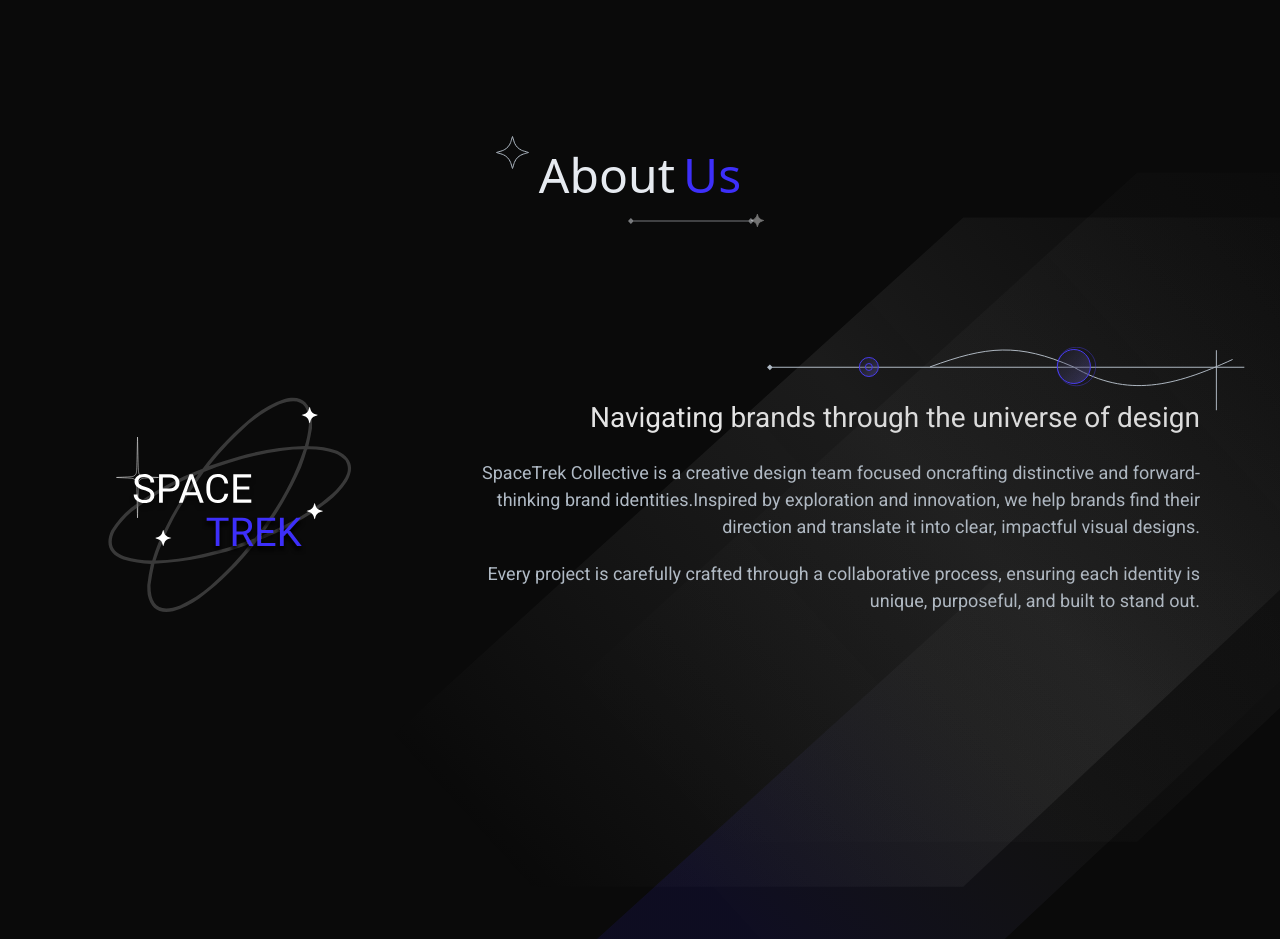
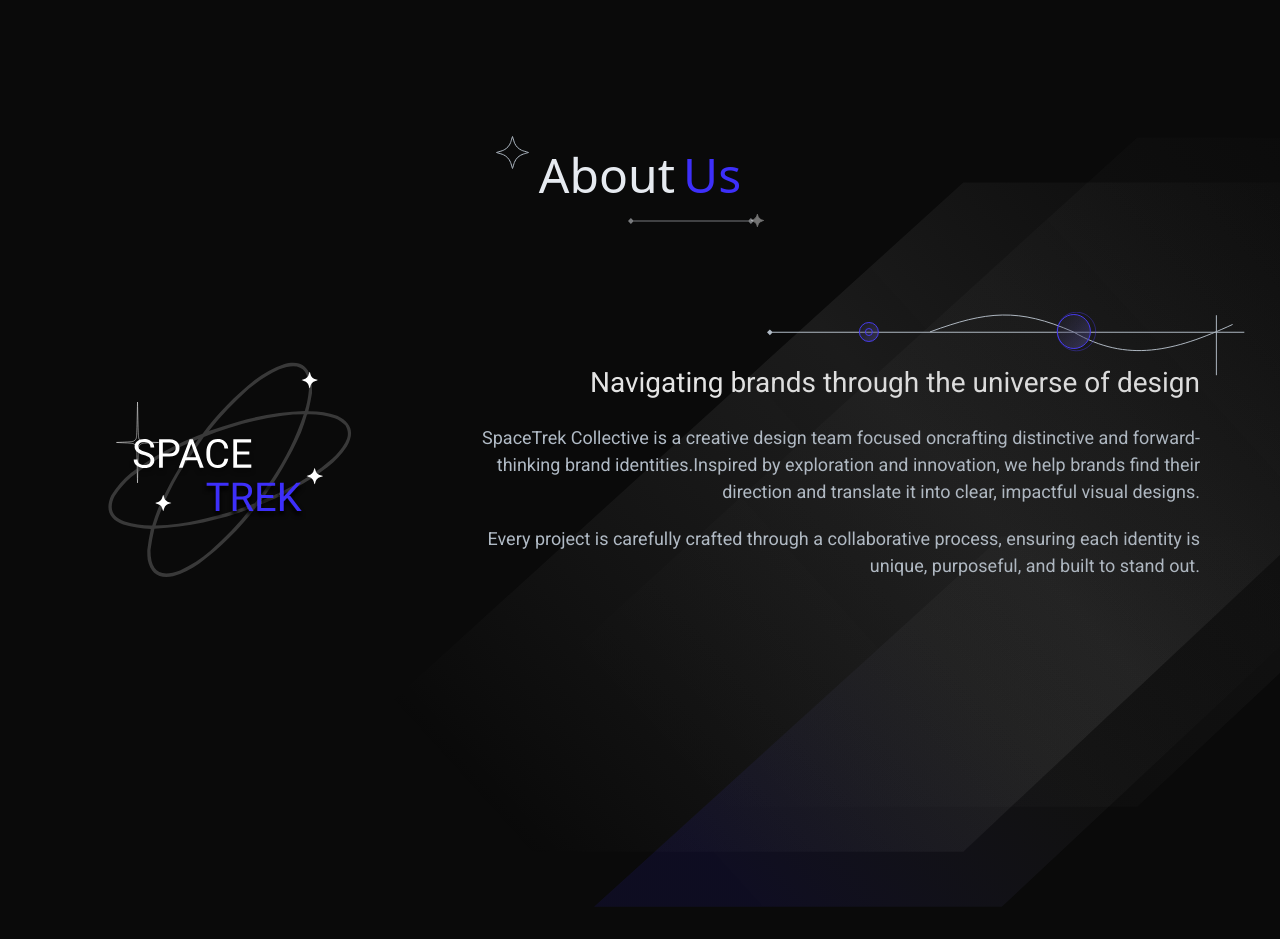
Before and after one commit to leumastrycode/Spacetrek-Collective, a Next.js app: page / in a window 1280 px wide. Shown: the part 1160-2099 px from the top of the page. Built offline with nearby package versions, Linux system fonts and the light colour scheme.

Commit message:
about us

```diff
--- a/components/sections/About.tsx
+++ b/components/sections/About.tsx
@@ -8,7 +8,7 @@ import StarLine from "@/assets-svgr/star-27.svg";
 export default function About() {
   return (
     <section id="about" className="w-full py-[60px] md:py-[100px]">
-      <div className="w-full flex flex-col justify-center gap-0 gap-[155px]">
+      <div className="w-full flex flex-col justify-center gap-0 gap-[50px] min-[600px]:gap-[120px]">
 
 
         <div className="flex justify-center">
@@ -38,7 +38,7 @@ export default function About() {
                 <h2 className="text-[#E4E4E4] text-[22px] sm:text-[28px]">
                 Navigating brands through the universe of design
                 </h2>
-                <Line className="absolute -top-[50px] -right-[45px]" />
+                <Line className="absolute max-[600px]:opacity-0 -top-[50px] -right-[45px]" />
               </div>
 
             <PatternBlock className="absolute -top-[580px] -right-[80px]" />
```
